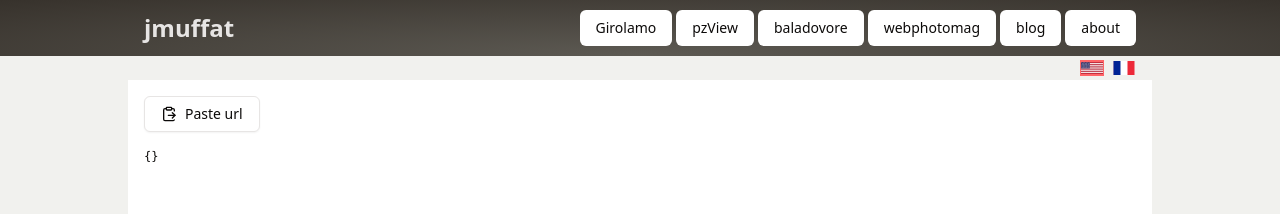
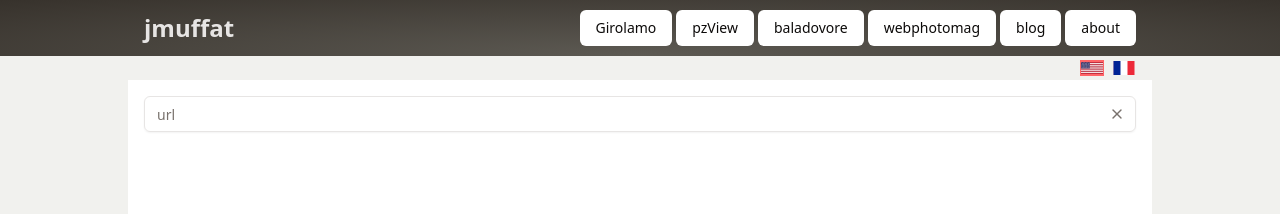
Before and after one commit to jmuffat/jmuffat.com, a Next.js app: page /en/clink in a window 1280 px wide. Shown: the top 214 px of the page. Built offline with nearby package versions, Linux system fonts and the light colour scheme.

Commit message:
improve clink page

```diff
--- a/app/[lang]/clink/page.js
+++ b/app/[lang]/clink/page.js
@@ -2,40 +2,71 @@
 // curl -w "%{url_effective}\n" -I -L -s -S $URL -o /dev/null
 
 import React from "react"
-import { ClipboardPasteIcon } from "lucide-react"
+import { XIcon } from "lucide-react"
 
 import { NarrowPageBody } from "@/components/narrow-body"
-import { Button } from "@/components/ui/button"
 
 import {unobfuscate} from "./unobsfuscate"
+import { InputGroup, InputGroupAddon, InputGroupButton, InputGroupInput } from "@/components/ui/input-group"
 
 function ActualLink({href}) {
     if (!href) return
-    return <a className="link text-sm" href={href}>{href}</a>
+    return <a className="link text-sm" href={href} target="_blank">{href}</a>
+}
+
+function PreJson({data}) {
+    if (!data) return
+    if (Object.keys(data).length<1) return
+
+    return (
+        <pre className="text-xs overflow-hidden text-muted-foreground">
+            {JSON.stringify(data, null, 2)}
+        </pre>
+    )
 }
 
 function ClinkPage() {
+    const [val,setVal] = React.useState("")
     const [decoded,setDecoded] = React.useState({})
 
-    async function onClick() {
+    function onChange(e) {
+        const s = e.currentTarget.value
         setDecoded({})
-        const url = await navigator.clipboard.readText()
-        const newValue = await unobfuscate(url)
-        setDecoded(newValue)
+        setVal(s)
+        if (!s) return
+
+        unobfuscate(s)
+        .then( newValue=>setDecoded(newValue) )
+        .catch( e=>setDecoded({Error:e}))
+    }
+
+    function onClear() {
+        setDecoded({})
+        setVal("")
     }
 
     return (
         <NarrowPageBody>
 
-            <div className="flex flex-row gap-4 items-center mb-4">
-                <Button variant="outline" onClick={onClick}><ClipboardPasteIcon/> Paste url</Button>
+            <div className="flex flex-col gap-4 mb-4">
+                 <InputGroup>
+                    <InputGroupInput type="text" placeholder="url" value={val} onChange={onChange}/>
+                    <InputGroupAddon align="inline-end">
+                        <InputGroupButton
+                            aria-label="Clear"
+                            title="Clear"
+                            size="icon-xs"
+                            onClick={onClear}
+                        >
+                            <XIcon/>
+                        </InputGroupButton>
+                    </InputGroupAddon>
+                 </InputGroup>
                 <ActualLink href={decoded.actualLink}/>
             </div>
 
             <div>
-                <pre className="text-xs overflow-hidden">
-                    {JSON.stringify(decoded, null, 2)}
-                </pre>
+                <PreJson data={decoded}/>
             </div>
         </NarrowPageBody>
     )
--- a/app/[lang]/clink/unobsfuscate.js
+++ b/app/[lang]/clink/unobsfuscate.js
@@ -90,7 +90,7 @@ async function processUrl(text) {
     for (const [key, value] of url.searchParams) {
         if (
                 /^utm_/.test(key)
-            ||  ignoreParm(key, "www.linkedin.com", ['lipi','trk','li_source'])
+            ||  ignoreParm(key, "www.linkedin.com", ['lipi','trk','li_source','trackingId'])
         ) {
             badparms.push(key)
             continue
--- a/components/ui/button.jsx
+++ b/components/ui/button.jsx
@@ -5,18 +5,18 @@ import { cva } from "class-variance-authority";
 import { cn } from "@/lib/utils"
 
 const buttonVariants = cva(
-  "inline-flex items-center justify-center gap-2 whitespace-nowrap rounded-md text-sm font-medium transition-colors focus-visible:outline-hidden focus-visible:ring-1 focus-visible:ring-ring disabled:pointer-events-none disabled:opacity-50 [&_svg]:pointer-events-none [&_svg]:size-4 [&_svg]:shrink-0",
+  "inline-flex items-center justify-center gap-2 whitespace-nowrap rounded-md text-sm font-medium transition-colors focus-visible:outline-none focus-visible:ring-1 focus-visible:ring-ring disabled:pointer-events-none disabled:opacity-50 [&_svg]:pointer-events-none [&_svg]:size-4 [&_svg]:shrink-0",
   {
     variants: {
       variant: {
         default:
-          "bg-primary text-primary-foreground shadow-sm hover:bg-primary/90",
+          "bg-primary text-primary-foreground shadow hover:bg-primary/90",
         destructive:
-          "bg-destructive text-destructive-foreground shadow-xs hover:bg-destructive/90",
+          "bg-destructive text-destructive-foreground shadow-sm hover:bg-destructive/90",
         outline:
-          "border border-input bg-background shadow-xs hover:bg-accent hover:text-accent-foreground",
+          "border border-input bg-background shadow-sm hover:bg-accent hover:text-accent-foreground",
         secondary:
-          "bg-secondary text-secondary-foreground shadow-xs hover:bg-secondary/80",
+          "bg-secondary text-secondary-foreground shadow-sm hover:bg-secondary/80",
         ghost: "hover:bg-accent hover:text-accent-foreground",
         link: "text-primary underline-offset-4 hover:underline",
       },
@@ -37,10 +37,10 @@ const buttonVariants = cva(
 const Button = React.forwardRef(({ className, variant, size, asChild = false, ...props }, ref) => {
   const Comp = asChild ? Slot : "button"
   return (
-    (<Comp
+    <Comp
       className={cn(buttonVariants({ variant, size, className }))}
       ref={ref}
-      {...props} />)
+      {...props} />
   );
 })
 Button.displayName = "Button"
--- /dev/null
+++ b/components/ui/input-group.jsx
@@ -0,0 +1,162 @@
+"use client"
+
+import * as React from "react"
+import { cva } from "class-variance-authority";
+
+import { cn } from "@/lib/utils"
+import { Button } from "@/components/ui/button"
+import { Input } from "@/components/ui/input"
+import { Textarea } from "@/components/ui/textarea"
+
+function InputGroup({
+  className,
+  ...props
+}) {
+  return (
+    <div
+      data-slot="input-group"
+      role="group"
+      className={cn(
+        "group/input-group border-input dark:bg-input/30 shadow-xs relative flex w-full items-center rounded-md border outline-none transition-[color,box-shadow]",
+        "h-9 has-[>textarea]:h-auto",
+        // Variants based on alignment.
+        "has-[>[data-align=inline-start]]:[&>input]:pl-2",
+        "has-[>[data-align=inline-end]]:[&>input]:pr-2",
+        "has-[>[data-align=block-start]]:h-auto has-[>[data-align=block-start]]:flex-col has-[>[data-align=block-start]]:[&>input]:pb-3",
+        "has-[>[data-align=block-end]]:h-auto has-[>[data-align=block-end]]:flex-col has-[>[data-align=block-end]]:[&>input]:pt-3",
+        // Focus state.
+        "has-[[data-slot=input-group-control]:focus-visible]:ring-ring has-[[data-slot=input-group-control]:focus-visible]:ring-1",
+        // Error state.
+        "has-[[data-slot][aria-invalid=true]]:ring-destructive/20 has-[[data-slot][aria-invalid=true]]:border-destructive dark:has-[[data-slot][aria-invalid=true]]:ring-destructive/40",
+        className
+      )}
+      {...props} />
+  );
+}
+
+const inputGroupAddonVariants = cva(
+  "text-muted-foreground flex h-auto cursor-text select-none items-center justify-center gap-2 py-1.5 text-sm font-medium group-data-[disabled=true]/input-group:opacity-50 [&>kbd]:rounded-[calc(var(--radius)-5px)] [&>svg:not([class*='size-'])]:size-4",
+  {
+    variants: {
+      align: {
+        "inline-start":
+          "order-first pl-3 has-[>button]:ml-[-0.45rem] has-[>kbd]:ml-[-0.35rem]",
+        "inline-end":
+          "order-last pr-3 has-[>button]:mr-[-0.4rem] has-[>kbd]:mr-[-0.35rem]",
+        "block-start":
+          "[.border-b]:pb-3 order-first w-full justify-start px-3 pt-3 group-has-[>input]/input-group:pt-2.5",
+        "block-end":
+          "[.border-t]:pt-3 order-last w-full justify-start px-3 pb-3 group-has-[>input]/input-group:pb-2.5",
+      },
+    },
+    defaultVariants: {
+      align: "inline-start",
+    },
+  }
+)
+
+function InputGroupAddon({
+  className,
+  align = "inline-start",
+  ...props
+}) {
+  return (
+    <div
+      role="group"
+      data-slot="input-group-addon"
+      data-align={align}
+      className={cn(inputGroupAddonVariants({ align }), className)}
+      onClick={(e) => {
+        if ((e.target).closest("button")) {
+          return
+        }
+        e.currentTarget.parentElement?.querySelector("input")?.focus()
+      }}
+      {...props} />
+  );
+}
+
+const inputGroupButtonVariants = cva("flex items-center gap-2 text-sm shadow-none", {
+  variants: {
+    size: {
+      xs: "h-6 gap-1 rounded-[calc(var(--radius)-5px)] px-2 has-[>svg]:px-2 [&>svg:not([class*='size-'])]:size-3.5",
+      sm: "h-8 gap-1.5 rounded-md px-2.5 has-[>svg]:px-2.5",
+      "icon-xs":
+        "size-6 rounded-[calc(var(--radius)-5px)] p-0 has-[>svg]:p-0",
+      "icon-sm": "size-8 p-0 has-[>svg]:p-0",
+    },
+  },
+  defaultVariants: {
+    size: "xs",
+  },
+})
+
+function InputGroupButton({
+  className,
+  type = "button",
+  variant = "ghost",
+  size = "xs",
+  ...props
+}) {
+  return (
+    <Button
+      type={type}
+      data-size={size}
+      variant={variant}
+      className={cn(inputGroupButtonVariants({ size }), className)}
+      {...props} />
+  );
+}
+
+function InputGroupText({
+  className,
+  ...props
+}) {
+  return (
+    <span
+      className={cn(
+        "text-muted-foreground flex items-center gap-2 text-sm [&_svg:not([class*='size-'])]:size-4 [&_svg]:pointer-events-none",
+        className
+      )}
+      {...props} />
+  );
+}
+
+function InputGroupInput({
+  className,
+  ...props
+}) {
+  return (
+    <Input
+      data-slot="input-group-control"
+      className={cn(
+        "flex-1 rounded-none border-0 bg-transparent shadow-none focus-visible:ring-0 dark:bg-transparent",
+        className
+      )}
+      {...props} />
+  );
+}
+
+function InputGroupTextarea({
+  className,
+  ...props
+}) {
+  return (
+    <Textarea
+      data-slot="input-group-control"
+      className={cn(
+        "flex-1 resize-none rounded-none border-0 bg-transparent py-3 shadow-none focus-visible:ring-0 dark:bg-transparent",
+        className
+      )}
+      {...props} />
+  );
+}
+
+export {
+  InputGroup,
+  InputGroupAddon,
+  InputGroupButton,
+  InputGroupText,
+  InputGroupInput,
+  InputGroupTextarea,
+}
--- a/components/ui/input.jsx
+++ b/components/ui/input.jsx
@@ -4,14 +4,14 @@ import { cn } from "@/lib/utils"
 
 const Input = React.forwardRef(({ className, type, ...props }, ref) => {
   return (
-    (<input
+    <input
       type={type}
       className={cn(
-        "flex h-9 w-full rounded-md border border-input bg-transparent px-3 py-1 text-base shadow-xs transition-colors file:border-0 file:bg-transparent file:text-sm file:font-medium file:text-foreground placeholder:text-muted-foreground focus-visible:outline-hidden focus-visible:ring-1 focus-visible:ring-ring disabled:cursor-not-allowed disabled:opacity-50 md:text-sm",
+        "flex h-9 w-full rounded-md border border-input bg-transparent px-3 py-1 text-base shadow-sm transition-colors file:border-0 file:bg-transparent file:text-sm file:font-medium file:text-foreground placeholder:text-muted-foreground focus-visible:outline-none focus-visible:ring-1 focus-visible:ring-ring disabled:cursor-not-allowed disabled:opacity-50 md:text-sm",
         className
       )}
       ref={ref}
-      {...props} />)
+      {...props} />
   );
 })
 Input.displayName = "Input"
--- /dev/null
+++ b/components/ui/textarea.jsx
@@ -0,0 +1,18 @@
+import * as React from "react"
+
+import { cn } from "@/lib/utils"
+
+const Textarea = React.forwardRef(({ className, ...props }, ref) => {
+  return (
+    <textarea
+      className={cn(
+        "flex min-h-[60px] w-full rounded-md border border-input bg-transparent px-3 py-2 text-base shadow-sm placeholder:text-muted-foreground focus-visible:outline-none focus-visible:ring-1 focus-visible:ring-ring disabled:cursor-not-allowed disabled:opacity-50 md:text-sm",
+        className
+      )}
+      ref={ref}
+      {...props} />
+  );
+})
+Textarea.displayName = "Textarea"
+
+export { Textarea }
```
